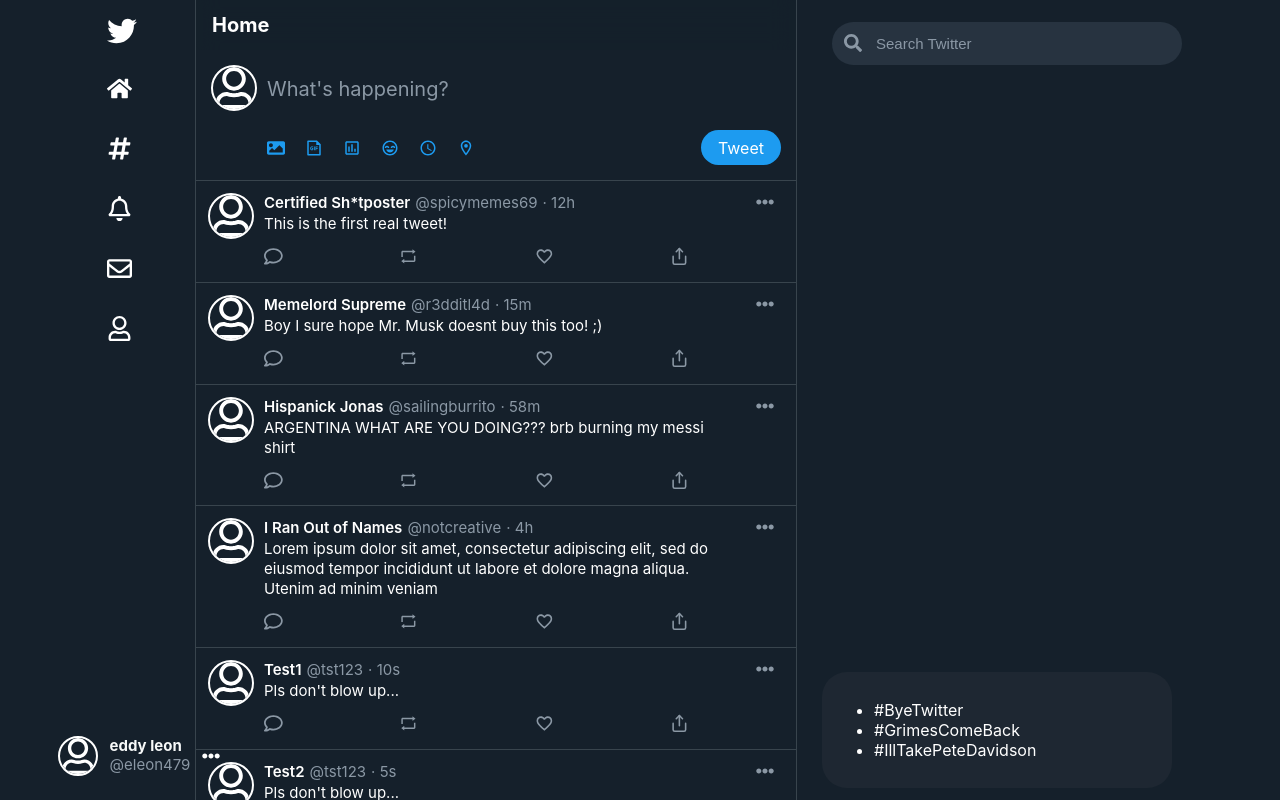
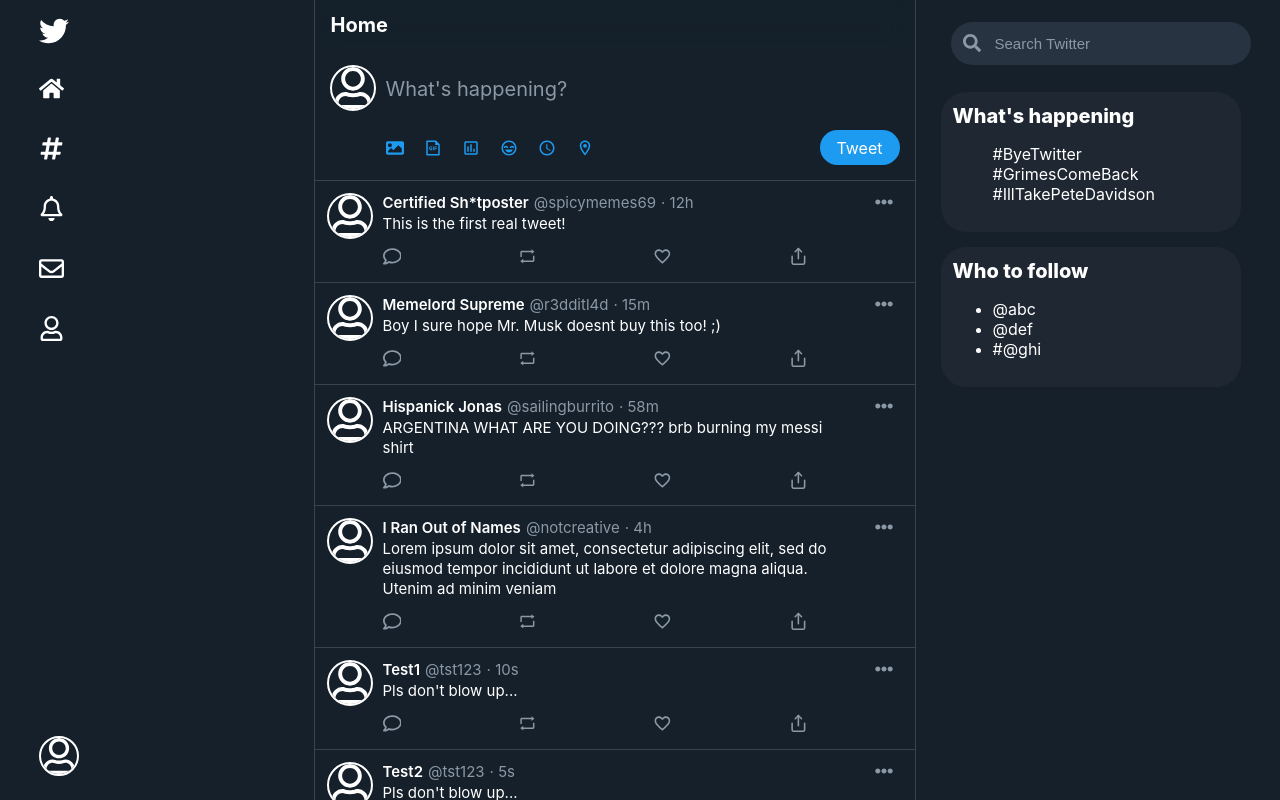
Before and after one commit to eleon479/neo-twt, a React (Create React App) app: page / in a window 1280 px wide. Built offline with nearby package versions, Linux system fonts and the light colour scheme.

Commit message:
update trending section

```diff
--- a/src/App.css
+++ b/src/App.css
@@ -36,6 +36,7 @@
 }
 
 aside#Navigation a {
+  font-weight: 400;
   padding: 4px 0px;
   width: 100%;
 }
@@ -495,8 +496,10 @@
   justify-content: flex-start;
   align-items: stretch;
   width: 350px;
-  flex-basis: auto;
+  max-width: 350px;
+  flex-grow: 1;
   padding: 10px 25px 0px 25px;
+  row-gap: 15px;
 }
 
 #search-container {
@@ -504,7 +507,7 @@
   flex-direction: row;
   justify-content: center;
   align-items: flex-start;
-  flex-grow: 1;
+  flex-grow: 0;
   width: 100%;
   padding: 0 10px;
 
@@ -563,24 +566,61 @@
 #trending-container {
   display: flex;
   flex-direction: row;
-  justify-content: center;
+  justify-content: stretch;
   align-items: flex-start;
-  flex-grow: 1;
-  width: 100%;
-  padding: 0 10px;
-  /* gap: 15px; */
+  flex-grow: 0;
 }
 
 #trending {
   display: flex;
-  flex-direction: row;
+  flex-direction: column;
   justify-content: flex-start;
   align-items: flex-start;
   flex-grow: 1;
   padding: 12px;
-  margin: 12px 0;
   background-color: var(--suggested);
   border-radius: 25px;
+}
+
+#suggested-container {
+  display: flex;
+  flex-direction: row;
+  justify-content: stretch;
+  align-items: flex-start;
+  flex-grow: 0;
+}
+
+#suggested {
+  display: flex;
+  flex-direction: column;
+  justify-content: flex-start;
+  align-items: flex-start;
+  flex-grow: 1;
+  padding: 12px;
+  background-color: var(--suggested);
+  border-radius: 25px;
+}
+
+#trending h2 {
+  margin: 0;
+  padding: 0;
+  font-size: 20px;
+  font-weight: 800;
+  line-height: 24px;
+  text-align: start;
+}
+
+#suggested h2 {
+  margin: 0;
+  padding: 0;
+  font-size: 20px;
+  font-weight: 800;
+  line-height: 24px;
+  text-align: start;
+}
+
+#trending ul {
+  list-style-type: none;
 }
 
 a:link {
@@ -636,6 +676,13 @@
     display: none;
   }
 
+  .Account-switch-details-container {
+    display: none;
+  }
+  .Account-switch-options {
+    display: none;
+  }
+
   main#Main {
     min-width: 440px;
     max-width: 600px;
@@ -675,6 +722,12 @@
   .Navigation-label-wrapper {
     display: none;
   }
+  .Account-switch-details-container {
+    display: none;
+  }
+  .Account-switch-options {
+    display: none;
+  }
   aside#Explore {
     display: none;
   }
@@ -686,6 +739,13 @@
   } */
   aside#Explore {
     display: flex;
+    flex-direction: column;
+    justify-content: flex-start;
+    align-items: stretch;
+    max-width: 350px;
+    flex-grow: 1;
+    box-sizing: border-box;
+    padding: 10px 25px;
   }
 }
 
@@ -696,6 +756,12 @@
 }
 
 @media (min-width: 1280px) {
+  aside#Navigation {
+    max-width: 275px;
+    align-items: stretch;
+    flex-basis: 275px;
+    flex-grow: 0;
+  }
   aside#Navigation a.Navigation-tweet-btn-sm {
     display: none;
   }
--- a/src/App.js
+++ b/src/App.js
@@ -12,7 +12,6 @@
   FaSearch,
   FaImage,
   FaRegComment,
-  FaRetweet,
 } from "react-icons/fa";
 import { RiFileGifLine } from "react-icons/ri";
 import {
@@ -216,12 +215,23 @@
               </div>
             </div>
           </div>
-          <div id="explore-container">
+          <div id="trending-container">
             <div id="trending">
+              <h2>What's happening</h2>
               <ul>
                 <li>#ByeTwitter</li>
                 <li>#GrimesComeBack</li>
                 <li>#IllTakePeteDavidson</li>
+              </ul>
+            </div>
+          </div>
+          <div id="suggested-container">
+            <div id="suggested">
+              <h2>Who to follow</h2>
+              <ul>
+                <li>@abc</li>
+                <li>@def</li>
+                <li>#@ghi</li>
               </ul>
             </div>
           </div>
```
